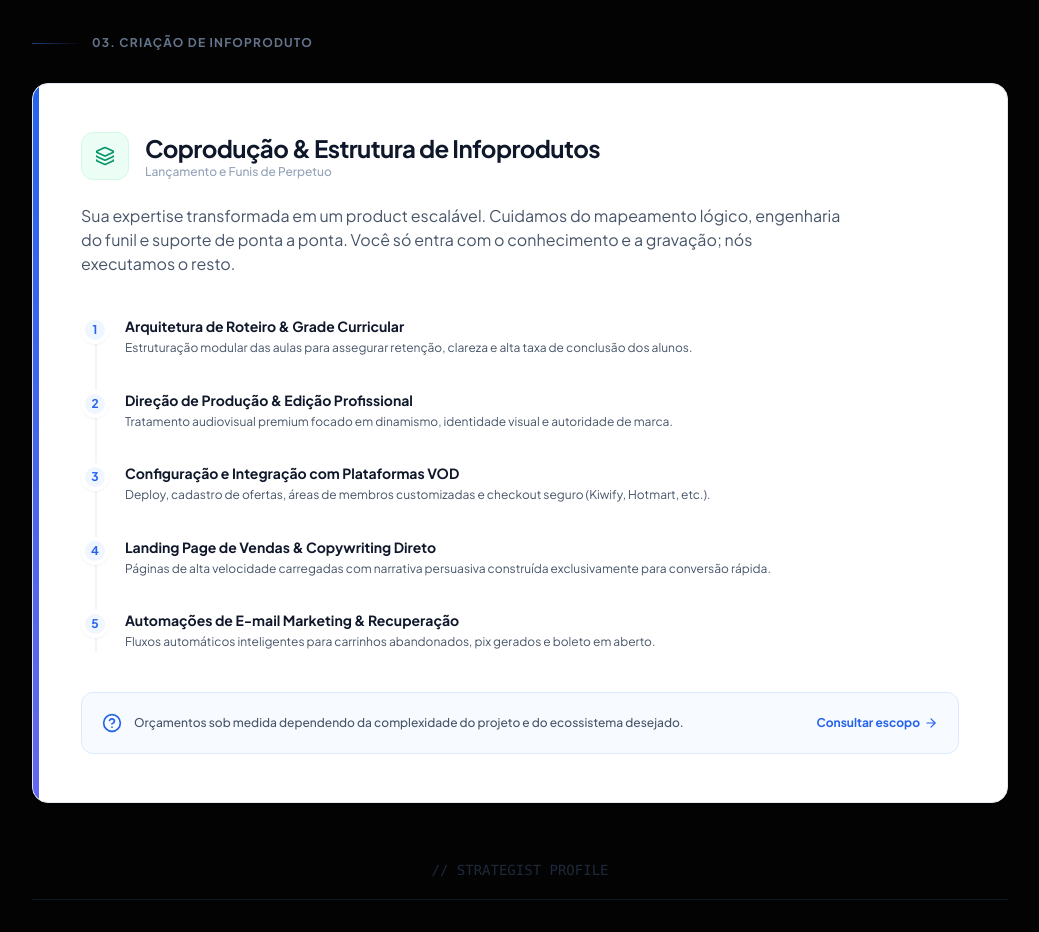
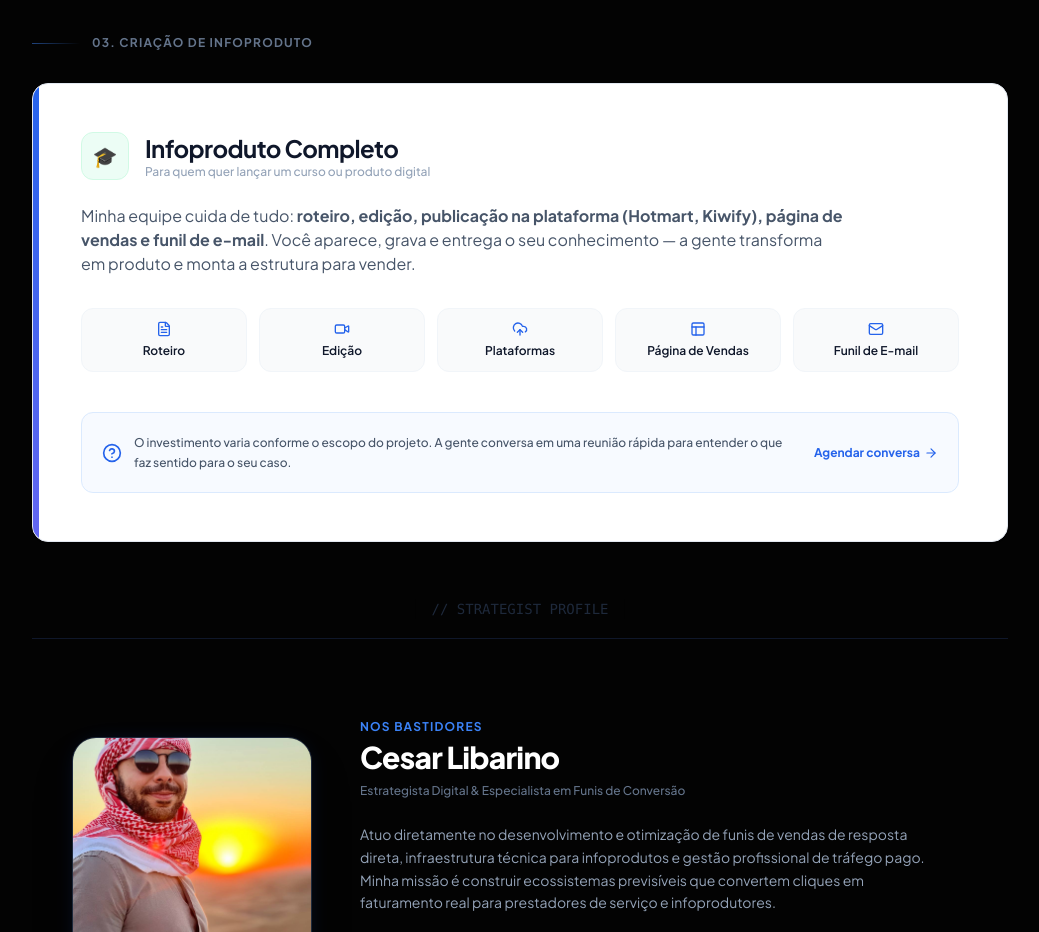
Before and after one commit to cesarlibarino/cesar, a plain HTML site: page index.html in a window 1280 px wide. Shown: the part 1860-2792 px from the top of the page, without its empty margins (120-1159 px from the left). Drawn offline with nearby package versions, Linux system fonts and the light colour scheme.

Commit message:
Update index.html

```diff
--- a/index.html
+++ b/index.html
@@ -65,7 +65,6 @@
 
   <!-- HERO SECTION -->
   <header class="max-w-5xl mx-auto px-6 pt-24 pb-20 relative z-10 text-center md:text-left">
-    <!-- Novo Badge Atualizado conforme a imagem image_e45caa.png -->
     <span class="inline-flex items-center gap-1.5 bg-blue-500/10 text-blue-400 text-xs font-semibold px-3 py-1.5 rounded-full mb-5 border border-blue-500/20 uppercase tracking-wider">
       <i data-lucide="zap" class="w-3.5 h-3.5"></i> Estratégia & Conversão Digital
     </span>
@@ -245,7 +244,7 @@
       </div>
     </section>
 
-    <!-- CRIAÇÃO DE INFOPRODUTO -->
+    <!-- CRIAÇÃO DE INFOPRODUTO REESTRUTURADA -->
     <section>
       <div class="flex items-center gap-3 mb-8">
         <div class="h-px bg-gradient-to-r from-blue-500/50 to-transparent w-12"></div>
@@ -256,71 +255,52 @@
         <div class="absolute top-0 left-0 w-1.5 h-full bg-gradient-to-b from-blue-600 to-indigo-500"></div>
 
         <div class="flex items-center gap-4 text-agency-textPrimary mb-6">
-          <div class="w-12 h-12 rounded-xl bg-emerald-50 text-emerald-600 flex items-center justify-center border border-emerald-100">
-            <i data-lucide="layers" class="w-5 h-5"></i>
+          <div class="w-12 h-12 rounded-xl bg-emerald-50 text-emerald-600 flex items-center justify-center border border-emerald-100 text-xl font-bold">
+            🎓
           </div>
           <div>
-            <h3 class="text-2xl font-bold tracking-tight">Coprodução & Estrutura de Infoprodutos</h3>
-            <p class="text-xs text-slate-400 font-medium">Lançamento e Funis de Perpetuo</p>
+            <h3 class="text-2xl font-bold tracking-tight">Infoproduto Completo</h3>
+            <p class="text-xs text-slate-400 font-medium">Para quem quer lançar um curso ou produto digital</p>
           </div>
         </div>
 
-        <p class="text-agency-textSecondary text-sm md:text-base leading-relaxed mb-10 max-w-3xl">
-          Sua expertise transformada em um product escalável. Cuidamos do mapeamento lógico, engenharia do funil e suporte de ponta a ponta. Você só entra com o conhecimento e a gravação; nós executamos o resto.
+        <p class="text-agency-textSecondary text-sm md:text-base leading-relaxed mb-8 max-w-3xl">
+          Minha equipe cuida de tudo: <strong>roteiro, edição, publicação na plataforma (Hotmart, Kiwify), página de vendas e funil de e-mail</strong>. Você aparece, grava e entrega o seu conhecimento — a gente transforma em produto e monta a estrutura para vender.
         </p>
 
-        <!-- Timeline Vertical -->
-        <div class="space-y-8 relative before:absolute before:inset-0 before:left-3.5 before:w-0.5 before:bg-slate-100 mb-10">
-
-          <div class="flex gap-4 relative">
-            <div class="w-7 h-7 rounded-full bg-blue-50 border-4 border-white text-blue-600 flex items-center justify-center text-xs font-bold shrink-0 z-10 shadow-sm">1</div>
-            <div>
-              <h4 class="text-sm font-bold text-agency-textPrimary">Arquitetura de Roteiro & Grade Curricular</h4>
-              <p class="text-xs text-agency-textSecondary mt-0.5 leading-relaxed">Estruturação modular das aulas para assegurar retenção, clareza e alta taxa de conclusão dos alunos.</p>
-            </div>
+        <!-- Tags Resumo do Escopo -->
+        <div class="grid grid-cols-2 sm:grid-cols-5 gap-3 mb-10">
+          <div class="bg-agency-cardMuted border border-slate-100 rounded-xl p-3 text-center">
+            <i data-lucide="file-text" class="w-4 h-4 text-blue-600 mx-auto mb-1.5"></i>
+            <span class="text-xs font-semibold text-agency-textPrimary block">Roteiro</span>
           </div>
-
-          <div class="flex gap-4 relative">
-            <div class="w-7 h-7 rounded-full bg-blue-50 border-4 border-white text-blue-600 flex items-center justify-center text-xs font-bold shrink-0 z-10 shadow-sm">2</div>
-            <div>
-              <h4 class="text-sm font-bold text-agency-textPrimary">Direção de Produção & Edição Profissional</h4>
-              <p class="text-xs text-agency-textSecondary mt-0.5 leading-relaxed">Tratamento audiovisual premium focado em dinamismo, identidade visual e autoridade de marca.</p>
-            </div>
+          <div class="bg-agency-cardMuted border border-slate-100 rounded-xl p-3 text-center">
+            <i data-lucide="video" class="w-4 h-4 text-blue-600 mx-auto mb-1.5"></i>
+            <span class="text-xs font-semibold text-agency-textPrimary block">Edição</span>
           </div>
-
-          <div class="flex gap-4 relative">
-            <div class="w-7 h-7 rounded-full bg-blue-50 border-4 border-white text-blue-600 flex items-center justify-center text-xs font-bold shrink-0 z-10 shadow-sm">3</div>
-            <div>
-              <h4 class="text-sm font-bold text-agency-textPrimary">Configuração e Integração com Plataformas VOD</h4>
-              <p class="text-xs text-agency-textSecondary mt-0.5 leading-relaxed">Deploy, cadastro de ofertas, áreas de membros customizadas e checkout seguro (Kiwify, Hotmart, etc.).</p>
-            </div>
+          <div class="bg-agency-cardMuted border border-slate-100 rounded-xl p-3 text-center">
+            <i data-lucide="upload-cloud" class="w-4 h-4 text-blue-600 mx-auto mb-1.5"></i>
+            <span class="text-xs font-semibold text-agency-textPrimary block">Plataformas</span>
           </div>
-
-          <div class="flex gap-4 relative">
-            <div class="w-7 h-7 rounded-full bg-blue-50 border-4 border-white text-blue-600 flex items-center justify-center text-xs font-bold shrink-0 z-10 shadow-sm">4</div>
-            <div>
-              <h4 class="text-sm font-bold text-agency-textPrimary">Landing Page de Vendas & Copywriting Direto</h4>
-              <p class="text-xs text-agency-textSecondary mt-0.5 leading-relaxed">Páginas de alta velocidade carregadas com narrativa persuasiva construída exclusivamente para conversão rápida.</p>
-            </div>
+          <div class="bg-agency-cardMuted border border-slate-100 rounded-xl p-3 text-center">
+            <i data-lucide="layout" class="w-4 h-4 text-blue-600 mx-auto mb-1.5"></i>
+            <span class="text-xs font-semibold text-agency-textPrimary block">Página de Vendas</span>
           </div>
-
-          <div class="flex gap-4 relative">
-            <div class="w-7 h-7 rounded-full bg-blue-50 border-4 border-white text-blue-600 flex items-center justify-center text-xs font-bold shrink-0 z-10 shadow-sm">5</div>
-            <div>
-              <h4 class="text-sm font-bold text-agency-textPrimary">Automações de E-mail Marketing & Recuperação</h4>
-              <p class="text-xs text-agency-textSecondary mt-0.5 leading-relaxed">Fluxos automáticos inteligentes para carrinhos abandonados, pix gerados e boleto em aberto.</p>
-            </div>
+          <div class="bg-agency-cardMuted border border-slate-100 rounded-xl p-3 text-center col-span-2 sm:col-span-1">
+            <i data-lucide="mail" class="w-4 h-4 text-blue-600 mx-auto mb-1.5"></i>
+            <span class="text-xs font-semibold text-agency-textPrimary block">Funil de E-mail</span>
           </div>
-
         </div>
 
         <div class="bg-blue-50/50 rounded-xl p-5 border border-blue-100 flex flex-col sm:flex-row sm:items-center justify-between gap-4">
           <div class="flex items-center gap-3">
             <i data-lucide="help-circle" class="w-5 h-5 text-blue-600 shrink-0"></i>
-            <p class="text-xs text-agency-textSecondary font-medium">Orçamentos sob medida dependendo da complexidade do projeto e do ecossistema desejado.</p>
+            <p class="text-xs text-agency-textSecondary font-medium leading-relaxed">
+              O investimento varia conforme o escopo do projeto. A gente conversa em uma reunião rápida para entender o que faz sentido para o seu caso.
+            </p>
           </div>
-          <a href="https://calendar.app.google/znE1EU63FpjsWEvT7" target="_blank" class="text-xs font-bold text-blue-600 hover:text-blue-800 shrink-0 inline-flex items-center gap-1">
-            Consultar escopo <i data-lucide="arrow-right" class="w-3.5 h-3.5"></i>
+          <a href="https://calendar.app.google/znE1EU63FpjsWEvT7" target="_blank" class="text-xs font-bold text-blue-600 hover:text-blue-800 shrink-0 inline-flex items-center gap-1 whitespace-nowrap">
+            Agendar conversa <i data-lucide="arrow-right" class="w-3.5 h-3.5"></i>
           </a>
         </div>
       </div>
```
